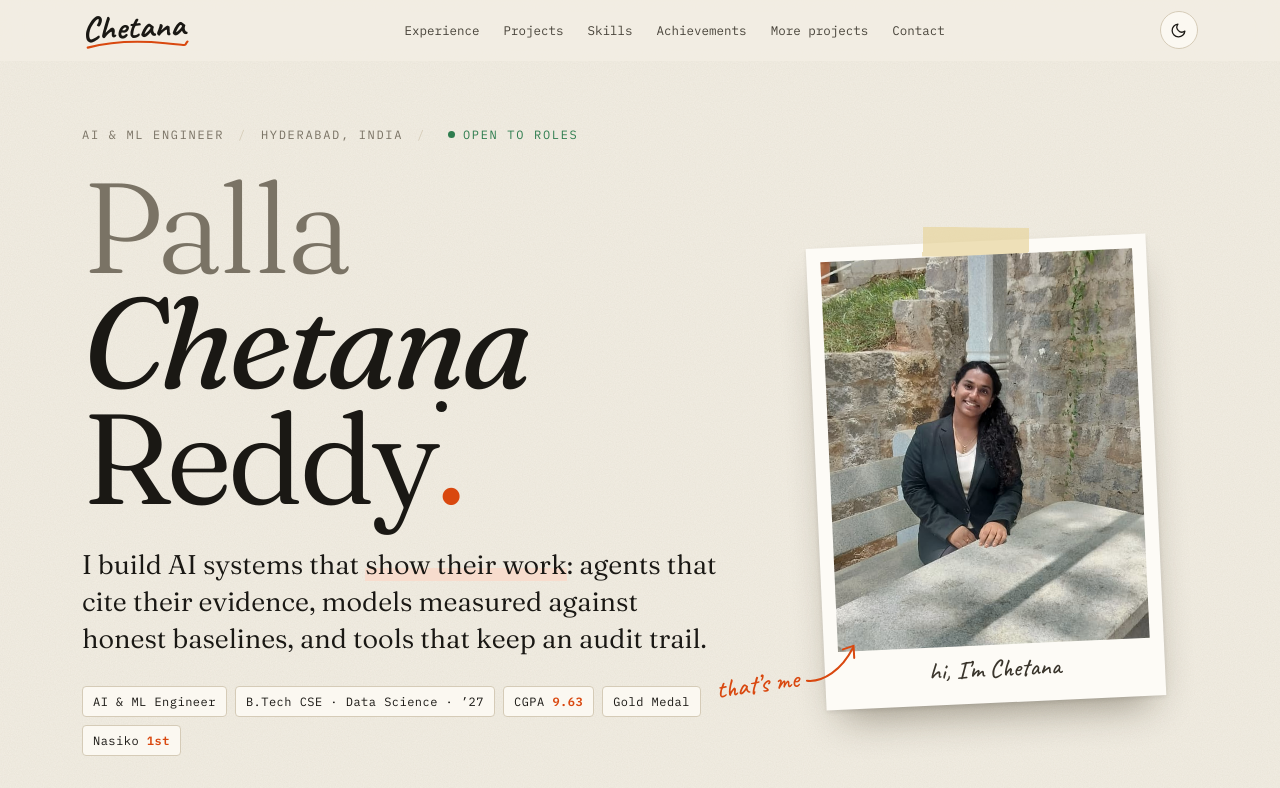
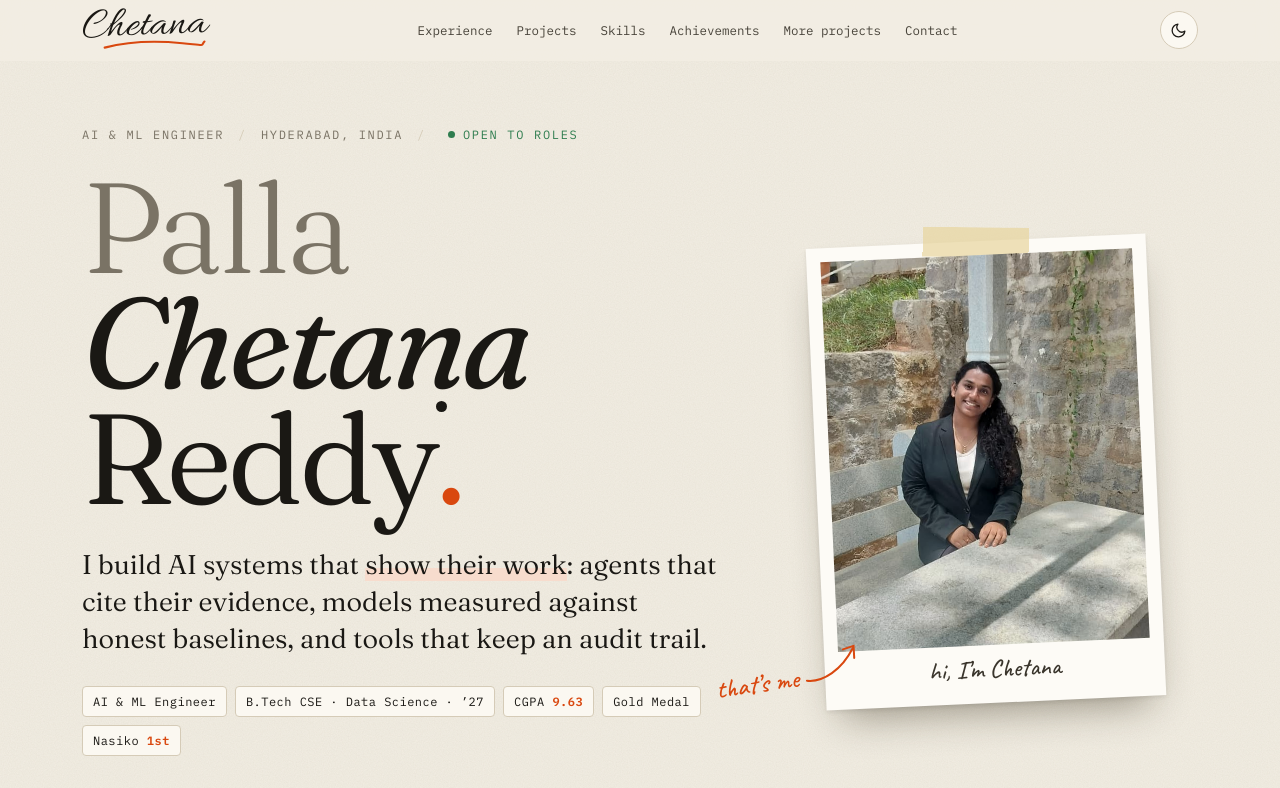
Before and after one commit to Chetanareddy18/Chetana-Portfolio, a React (Vite) app: page / in a window 1280 px wide. Shown: the top 788 px of the page. Built offline with nearby package versions, Linux system fonts and the light colour scheme.

Commit message:
Logo: switch signature to elegant script (Allura)
Co-Authored-By: Claude Opus 5.5 <noreply@anthropic.com>

```diff
--- a/index.html
+++ b/index.html
@@ -10,7 +10,7 @@
     <link rel="icon" type="image/svg+xml" href="/favicon.svg" />
     <link rel="preconnect" href="https://fonts.googleapis.com" />
     <link rel="preconnect" href="https://fonts.gstatic.com" crossorigin />
-    <link href="https://fonts.googleapis.com/css2?family=Fraunces:ital,opsz,wght@0,9..144,300..800;1,9..144,300..700&family=IBM+Plex+Mono:wght@400;500;600&family=IBM+Plex+Sans:wght@400;500;600&family=Caveat:wght@500;700&display=swap" rel="stylesheet" />
+    <link href="https://fonts.googleapis.com/css2?family=Fraunces:ital,opsz,wght@0,9..144,300..800;1,9..144,300..700&family=IBM+Plex+Mono:wght@400;500;600&family=IBM+Plex+Sans:wght@400;500;600&family=Caveat:wght@500;700&family=Allura&display=swap" rel="stylesheet" />
     <script>
       try {
         var t = localStorage.getItem('theme');
--- a/src/styles.css
+++ b/src/styles.css
@@ -93,8 +93,8 @@ button { font: inherit; color: inherit; }
   background: var(--accent); top: -1px; right: -1px;
 }
 .sig { position: relative; display: inline-block; padding: 0 4px 6px 0; line-height: 1; }
-.sig-name { font-family: var(--hand); font-weight: 700; font-size: 34px; color: var(--ink); letter-spacing: .01em; display: inline-block; transform: rotate(-3deg); }
-.sig-swoosh { position: absolute; left: -2px; right: -6px; bottom: -2px; width: calc(100% + 8px); height: 14px; color: var(--accent); }
+.sig-name { font-family: 'Allura', var(--hand); font-weight: 400; font-size: 44px; color: var(--ink); display: inline-block; transform: rotate(-2deg); padding-right: 4px; }
+.sig-swoosh { position: absolute; left: 8px; bottom: 3px; width: calc(100% - 4px); height: 14px; color: var(--accent); }
 .sig-swoosh path { stroke-dasharray: 140; stroke-dashoffset: 140; animation: sign 1.1s .3s cubic-bezier(.6,.1,.3,1) forwards; }
 @keyframes sign { to { stroke-dashoffset: 0; } }
 .mark:hover .sig-name { transform: rotate(-1deg); transition: transform .3s; }
```
